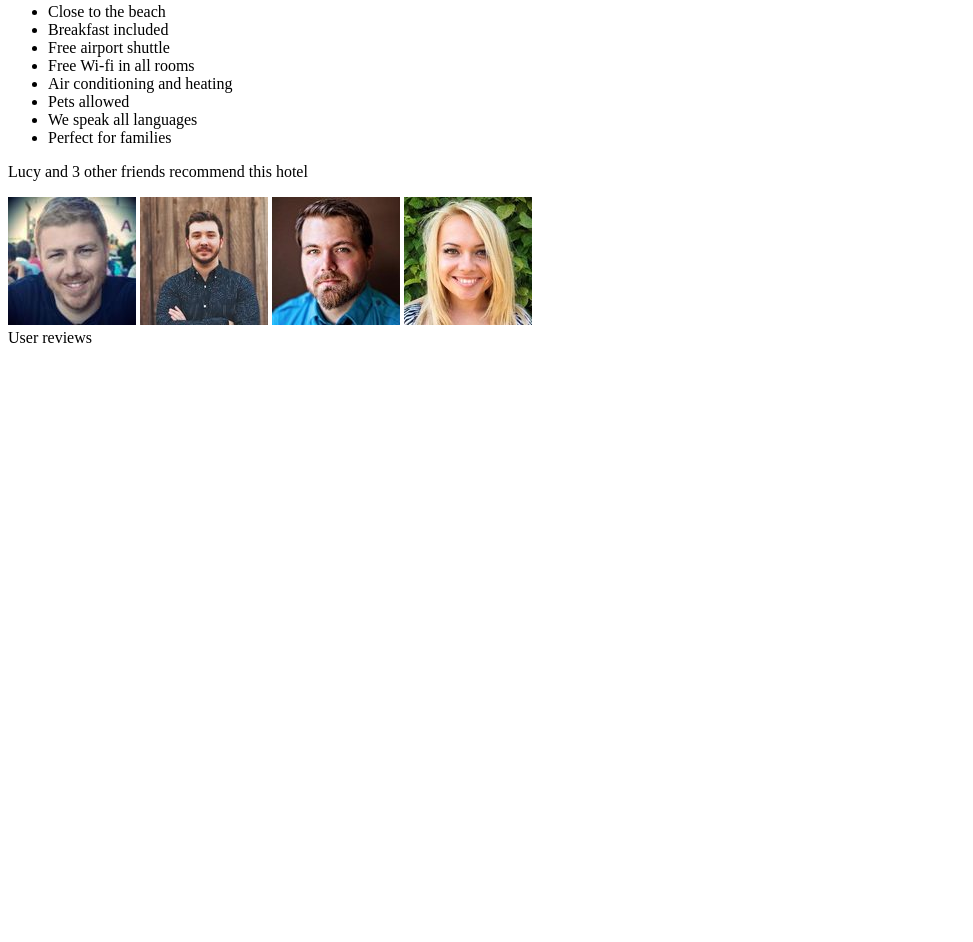
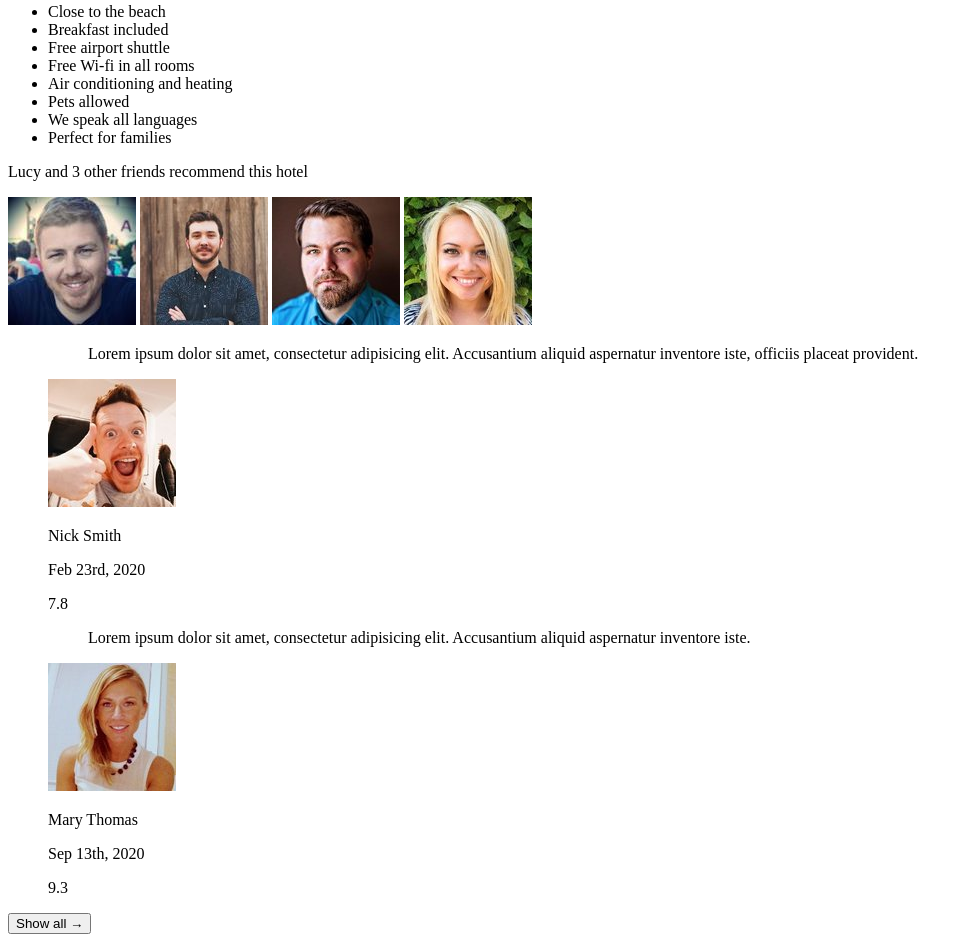
Before and after one commit to vannyle/trillo, a website: page source/index.html in a window 1280 px wide. Shown: the part 3894-4836 px from the top of the page, without its empty margins (0-973 px from the left). Before the commit the page ends 4249 px from the top, so only its background shows below. Drawn offline with Linux system fonts and the light colour scheme; files that its build step writes are made by us from their sources.

Commit message:
Finish user review section

```diff
--- a/source/index.html
+++ b/source/index.html
@@ -161,7 +161,35 @@
                     </div>
                 </div>
                 <div class="user-reviews">
-                    User reviews
+                    <figure class="review">
+                        <blockquote class="review__text">
+                            Lorem ipsum dolor sit amet, consectetur adipisicing elit. Accusantium aliquid aspernatur
+                            inventore iste, officiis placeat provident.
+                        </blockquote>
+                        <figcaption class="review__user">
+                            <img src="img/user-1.jpg" alt="User 1" class="review__photo">
+                            <div class="review__user-box">
+                                <p class="review__user-name">Nick Smith</p>
+                                <p class="review__user-date">Feb 23rd, 2020</p>
+                            </div>
+                            <div class="review__rating">7.8</div>
+                        </figcaption>
+                    </figure>
+                    <figure class="review">
+                        <blockquote class="review__text">
+                            Lorem ipsum dolor sit amet, consectetur adipisicing elit. Accusantium aliquid aspernatur
+                            inventore iste.
+                        </blockquote>
+                        <figcaption class="review__user">
+                            <img src="img/user-2.jpg" alt="User 2" class="review__photo">
+                            <div class="review__user-box">
+                                <p class="review__user-name">Mary Thomas</p>
+                                <p class="review__user-date">Sep 13th, 2020</p>
+                            </div>
+                            <div class="review__rating">9.3</div>
+                        </figcaption>
+                    </figure>
+                    <button class="btn-inline">Show all <span>&rarr;</span></button>
                 </div>
             </div>
         </main>
--- a/source/sass/_components.scss
+++ b/source/sass/_components.scss
@@ -281,8 +281,17 @@
   cursor: pointer;
   transition: all 0.2s;
 
+  & span {
+    margin-left: 3px;
+    transition: margin-left 0.2s;
+  }
+
   &:hover {
     color: var(--color-grey-dark-1);
+
+    & span {
+      margin-left: 8px;
+    }
   }
 
   &:focus {
@@ -375,3 +384,66 @@
     }
   }
 }
+
+/////////////////////////////
+// REVIEWS
+.review {
+  background-color: #ffffff;
+  box-shadow: var(--shadow-light);
+  padding: 3rem;
+  margin-bottom: 3.5rem;
+  position: relative;
+  overflow: hidden;
+
+  &::before {
+    position: absolute;
+    content: "\201C";
+    color: var(--color-grey-light-2);
+    top: -2.75rem;
+    left: -1rem;
+    line-height: 1;
+    font-family: sans-serif;
+    font-size: 20rem;
+    z-index: 1;
+  }
+
+  &__text {
+    position: relative;
+    margin-bottom: 2rem;
+    z-index: 2;
+  }
+
+  &__user {
+    display: flex;
+    align-items: center;
+  }
+
+  &__photo {
+    height: 4.5rem;
+    width: 4.5rem;
+    border-radius: 50%;
+    margin-right: 1.5rem;
+  }
+
+  &__user-box {
+    margin-right: auto;
+  }
+
+  &__user-name {
+    font-size: 1.1rem;
+    font-weight: 600;
+    text-transform: uppercase;
+    margin-right: 0.4rem;
+  }
+
+  &__user-date {
+    color: var(--color-grey-dark-3);
+    font-size: 1rem;
+  }
+
+  &__rating {
+    color: var(--color-pink);
+    font-size: 2.2rem;
+    font-weight: 300;
+  }
+}
--- a/source/sass/_layout.scss
+++ b/source/sass/_layout.scss
@@ -40,6 +40,7 @@
   padding: 4.5rem;
   background-color: var(--color-grey-light-1);
   border-bottom: var(--line);
+  font-size: 1.4rem;
 }
 
 .description {
@@ -52,6 +53,8 @@
 }
 
 .user-reviews {
-  background-color: yellowgreen;
   flex: 1;
+  display: flex;
+  flex-direction: column;
+  align-items: center;
 }
```
